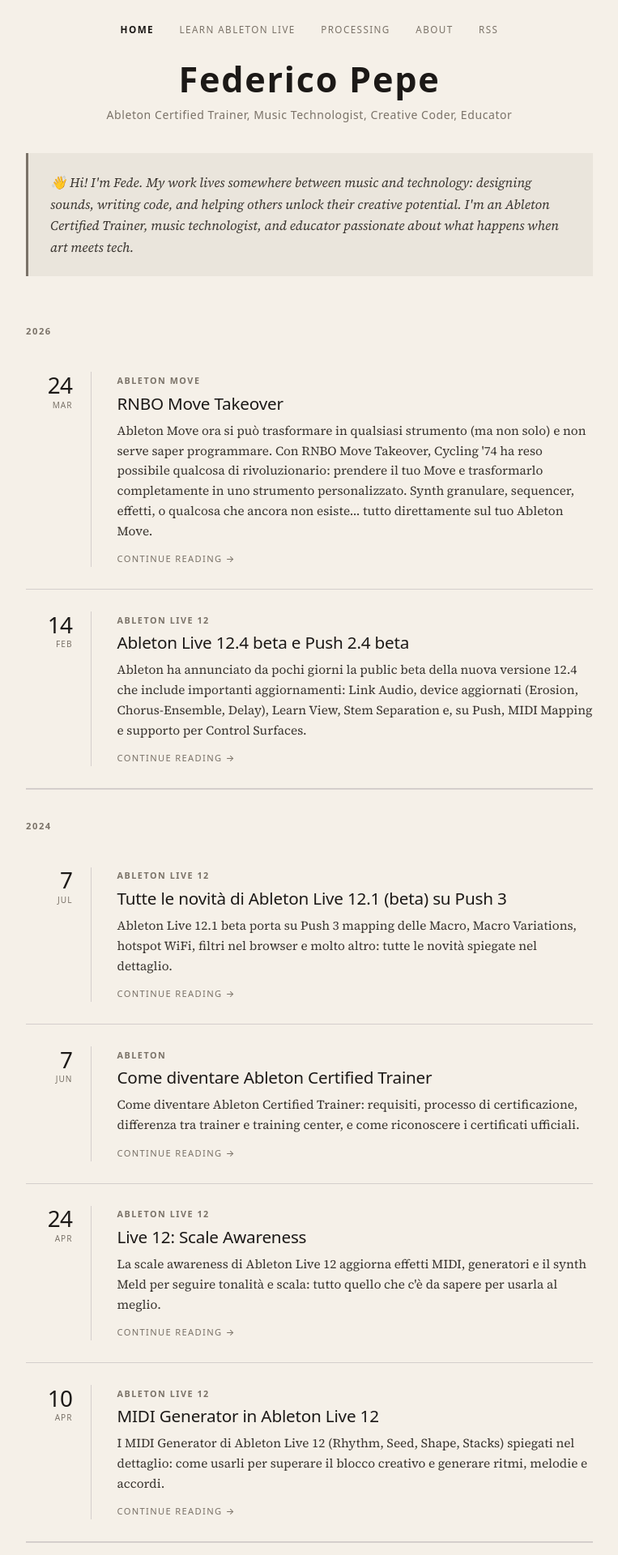
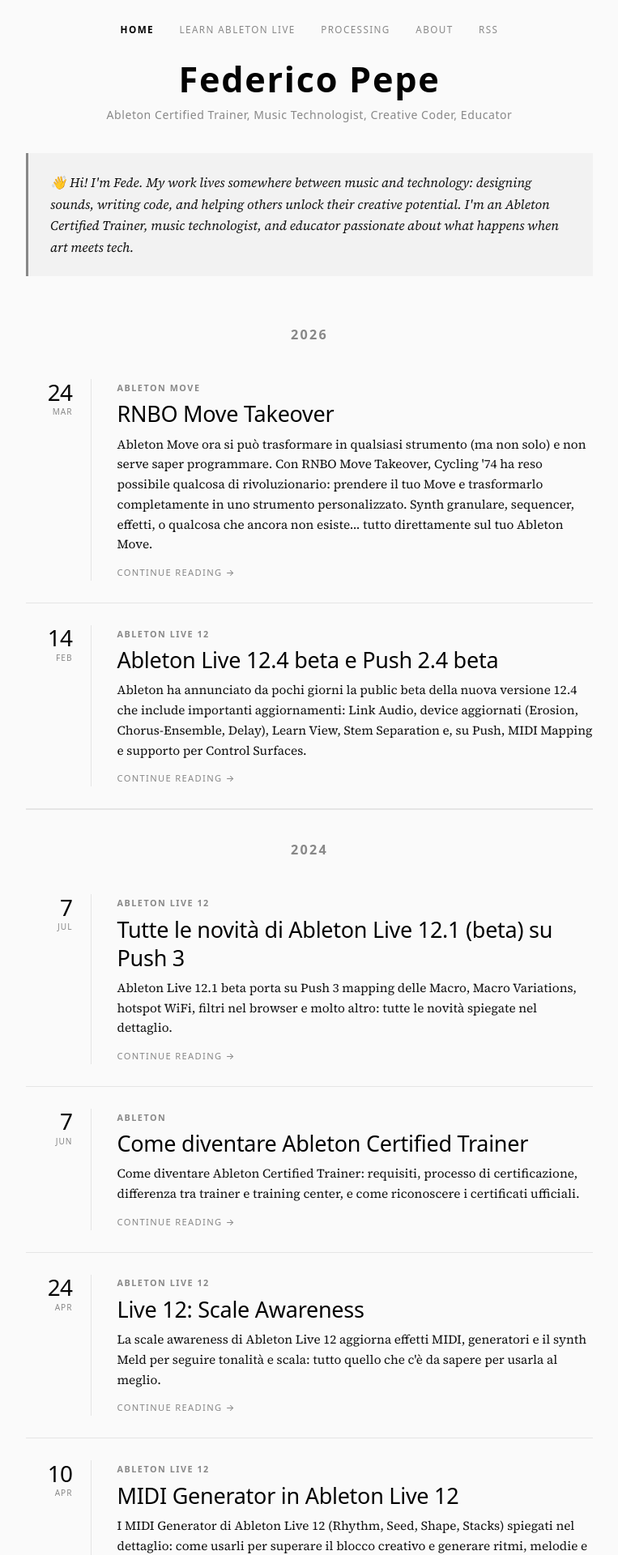
Before and after one commit to federico-pepe/federico-pepe.github.io, a Jekyll site: the page built from index.html, in a window 1280 px wide. Shown: the top 1920 px of the page at 81% size, without its empty margins (258-1021 px from the left). Built offline with Jekyll 4.4.1, drawn with Linux system fonts in a browser that asks for light colours.

Commit message:
Refactor theme colors and styles for a minimal neutral design

```diff
--- a/_sass/main.scss
+++ b/_sass/main.scss
@@ -1,12 +1,12 @@
-// ── Braun / Dieter Rams theme ─────────────────────────────────────────────────
+// ── Minimal neutral theme ─────────────────────────────────────────────────────
 //
 //  Colour palette
-//  --bg      #F5F0E8   warm cream
-//  --ink     #1C1917   warm near-black
-//  --mid     #7A7268   warm grey
-//  --faint   #D4CECC   warm hairline
-//  --warm    #EAE5DC   warm fill (code bg, colophon)
-//  --accent  #C8470A   Braun orange — use sparingly
+//  --bg      #FAFAFA   near-white
+//  --ink     #111111   near-black
+//  --mid     #888888   neutral grey
+//  --faint   #E5E5E5   hairline
+//  --fill    #F2F2F2   light fill (code bg, colophon)
+//  --accent  #0033CC   blue — use sparingly
 //
 //  Typography: Georgia (body) · system-ui (headings/UI) · Courier New (mono)
 //  Layout: mobile-first — default = mobile, desktop at min-width: 601px
@@ -14,12 +14,12 @@
 // ── Variables ─────────────────────────────────────────────────────────────────
 
 :root {
-  --bg:     #F5F0E8;
-  --ink:    #1C1917;
-  --mid:    #7A7268;
-  --faint:  #D4CECC;
-  --warm:   #EAE5DC;
-  --accent: #C8470A;
+  --bg:     #FAFAFA;
+  --ink:    #030303;
+  --mid:    #888888;
+  --faint:  #E5E5E5;
+  --fill:   #F2F2F2;
+  --accent: #0000FF;
   --col:    700px;
   --sans:   system-ui, -apple-system, "Helvetica Neue", Helvetica, Arial, sans-serif;
   --serif:  "Source Serif 4", ui-serif, Georgia, serif;
@@ -221,14 +221,14 @@
 .colophon {
   margin: 0.75rem 0 1.5rem;
   padding: 1.1rem 1.25rem;
-  background: var(--warm);
+  background: var(--fill);
   border-left: 3px solid var(--faint);
 
   p {
     font-family: var(--serif);
     font-size: 0.88rem;
     font-style: italic;
-    color: #3a3530;
+    color: #111111;
     line-height: 1.65;
     margin: 0;
   }
@@ -256,13 +256,14 @@
 
 .year-label {
   font-family: var(--sans);
-  font-size: 0.62rem;
+  font-size: 0.9rem;
   font-weight: 600;
   letter-spacing: 0.14em;
   text-transform: uppercase;
   color: var(--mid);
   padding: 1.5rem 0 0.6rem;
   border-top: 1px solid var(--faint);
+  text-align: center;
 }
 
 .year-group:first-child .year-label {
@@ -316,7 +317,7 @@
 
 .post-item-body h2 {
   font-family: var(--sans);
-  font-size: 1.05rem;
+  font-size: 1.5rem;
   font-weight: 400;
   line-height: 1.3;
   letter-spacing: -0.01em;
@@ -332,7 +333,7 @@
 .post-item-excerpt {
   font-family: var(--serif);
   font-size: 0.85rem;
-  color: #3a3530;
+  color: #111111;
   line-height: 1.62;
   margin-top: 0.45rem;
 }
@@ -405,7 +406,7 @@
   }
 
   .post-item-body h2 {
-    font-size: 1.15rem;
+    font-size: 1.5rem;
   }
 }
 
@@ -466,14 +467,15 @@
 
 .post-content {
   padding: 1.75rem 0;
+  //padding: 0;
   border-top: 1px solid var(--ink);
 
-  > * + * { margin-top: 1.35rem; }
+  //> * + * { //margin-top: 1.35rem; }
 
   p {
-    font-family: var(--serif);
+    font-family: var(--sans);
     font-size: 1rem;
-    line-height: 1.78;
+    //line-height: 1.78;
   }
 
   h2, h3, h4 {
@@ -525,11 +527,11 @@
   }
 
   blockquote {
-    background: var(--warm);
+    background: var(--fill);
     border-left: 3px solid var(--faint);
     padding: 1.25rem 1.5rem;
     font-style: italic;
-    color: #3a3530;
+    color: #111111;
     font-size: 0.9rem;
     line-height: 1.65;
     cite {
@@ -548,13 +550,13 @@
   code {
     font-family: var(--mono);
     font-size: 0.84em;
-    background: var(--warm);
+    background: var(--fill);
     padding: 0.1em 0.38em;
   }
 
   pre {
     background: var(--ink);
-    color: #E0DCD4;
+    color: #F2F2F2;
     padding: 1.5rem;
     overflow-x: auto;
     margin: 1.75rem 0;
@@ -626,8 +628,8 @@
 // ── Post navigation ───────────────────────────────────────────────────────────
 
 .post-nav {
-  display: flex;
-  justify-content: space-between;
+  display: grid;
+  grid-template-columns: 1fr 1fr;
   gap: 1rem;
   margin-top: 2.5rem;
   padding-top: 1.5rem;
@@ -640,14 +642,13 @@
     text-transform: uppercase;
     color: var(--mid);
     text-decoration: none;
-    max-width: 48%;
     line-height: 1.4;
 
     &:hover { color: var(--ink); }
   }
 
   .next {
-    margin-left: auto;
+    grid-column: 2;
     text-align: right;
   }
 }
@@ -735,11 +736,11 @@
   }
 
   blockquote {
-    background: var(--warm);
+    background: var(--fill);
     border-left: 3px solid var(--faint);
     padding: 1.25rem 1.5rem;
     font-style: italic;
-    color: #3a3530;
+    color: #111111;
     font-size: 0.9rem;
     line-height: 1.65;
     cite {
@@ -794,7 +795,7 @@
   }
 
   &.is-placeholder {
-    background-color: var(--warm);
+    background-color: var(--fill);
     background-image:
       repeating-linear-gradient(0deg,   transparent, transparent 23px, var(--faint) 23px, var(--faint) 24px),
       repeating-linear-gradient(90deg,  transparent, transparent 23px, var(--faint) 23px, var(--faint) 24px);
```
